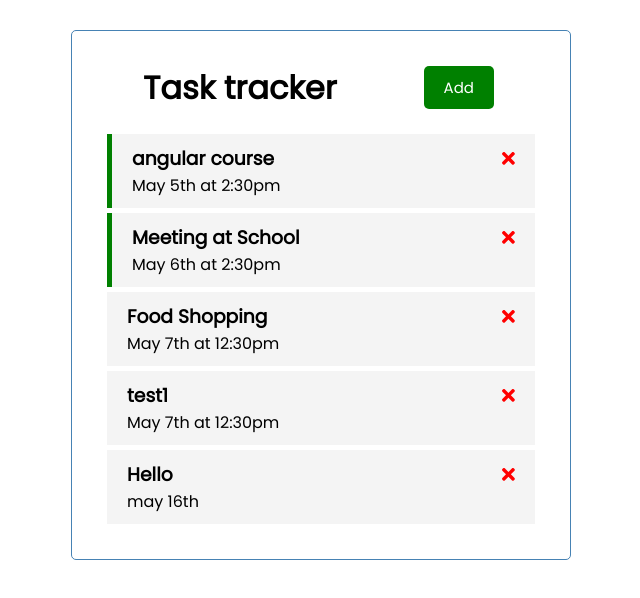
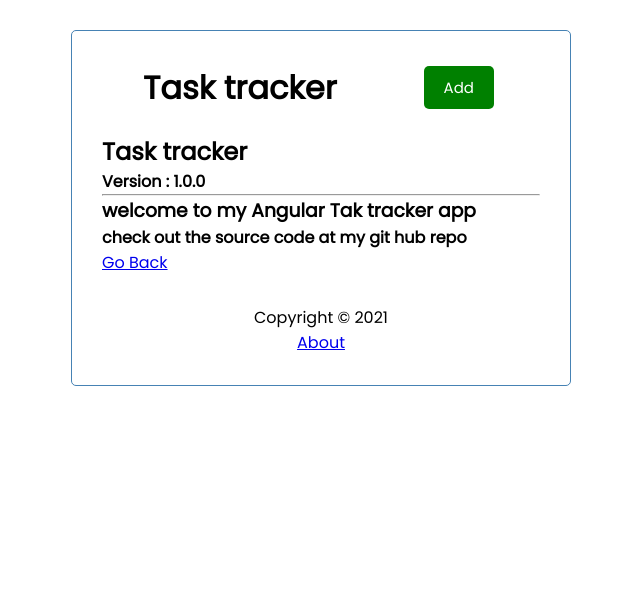
Before and after one commit to ajayudayasanu/todos-angular, an Angular app: page /about in a window 1280 px wide. Shown: the top 598 px of the page, without its empty margins (319-959 px from the left). Built offline with nearby package versions, Linux system fonts and the light colour scheme; data requests are answered from the project's data file.

Commit message:
added about and footer component

```diff
--- a/db.json
+++ b/db.json
@@ -22,7 +22,7 @@
       "id": 4,
       "text": "test1",
       "day": "May 7th at 12:30pm",
-      "reminder": false
+      "reminder": true
     },
     {
       "text": "Hello",
--- a/src/app/app.component.html
+++ b/src/app/app.component.html
@@ -1,4 +1,5 @@
 <div class="container">
   <app-header></app-header>
-  <app-tasks></app-tasks>
+ <router-outlet></router-outlet>
+ <app-footer></app-footer>
 </div>
--- /dev/null
+++ b/src/app/app.routing.ts
@@ -0,0 +1,19 @@
+
+import { TasksComponent } from './components/tasks/tasks.component';
+import { AboutComponent } from './components/about/about.component';
+
+import { Routes } from "@angular/router";
+
+
+export const appRoutes : Routes=[
+    {
+        path:'',
+        component: TasksComponent
+    },
+    {
+        path:'about',
+        component: AboutComponent
+    }
+
+
+]
--- /dev/null
+++ b/src/app/components/about/about.component.html
@@ -0,0 +1,8 @@
+<div>
+    <h2> Task tracker</h2>
+    <h4> Version : 1.0.0</h4>
+    <hr>
+    <h3> welcome to my Angular Tak tracker app</h3>
+    <h4> check out the source code at my git hub repo</h4>
+    <a routerLink='/'>Go Back</a>
+</div>
--- /dev/null
+++ b/src/app/components/about/about.component.ts
@@ -0,0 +1,15 @@
+import { Component, OnInit } from '@angular/core';
+
+@Component({
+  selector: 'app-about',
+  templateUrl: './about.component.html',
+  styleUrls: ['./about.component.css']
+})
+export class AboutComponent implements OnInit {
+
+  constructor() { }
+
+  ngOnInit(): void {
+  }
+
+}
--- /dev/null
+++ b/src/app/components/footer/footer.component.css
@@ -0,0 +1,4 @@
+footer {
+    margin-top: 30px;
+    text-align: center;
+}
--- /dev/null
+++ b/src/app/components/footer/footer.component.html
@@ -0,0 +1,4 @@
+<footer>
+    <p>Copyright &copy; 2021</p>
+    <a routerLink="/about">About</a>
+</footer>
--- /dev/null
+++ b/src/app/components/footer/footer.component.ts
@@ -0,0 +1,15 @@
+import { Component, OnInit } from '@angular/core';
+
+@Component({
+  selector: 'app-footer',
+  templateUrl: './footer.component.html',
+  styleUrls: ['./footer.component.css']
+})
+export class FooterComponent implements OnInit {
+
+  constructor() { }
+
+  ngOnInit(): void {
+  }
+
+}
```
Also changed, not shown: src/app/app.module.ts (+8 -1 lines), src/app/components/about/about.component.css (added), 2 other files (tests, documents, lock files or other folders).
